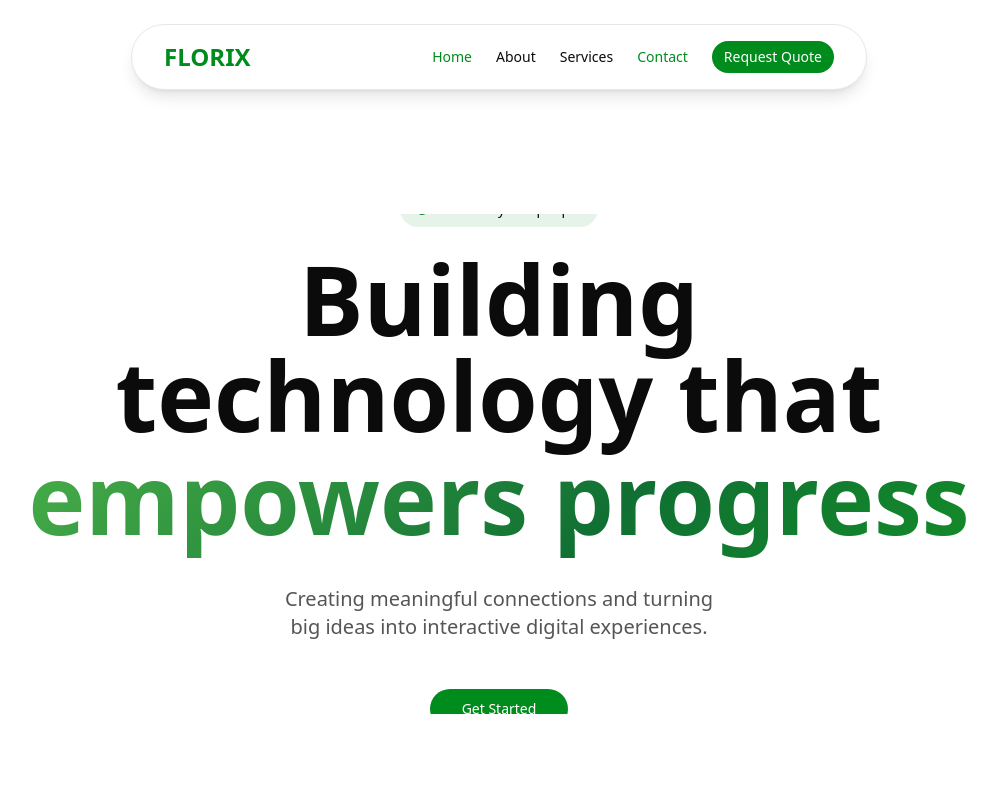
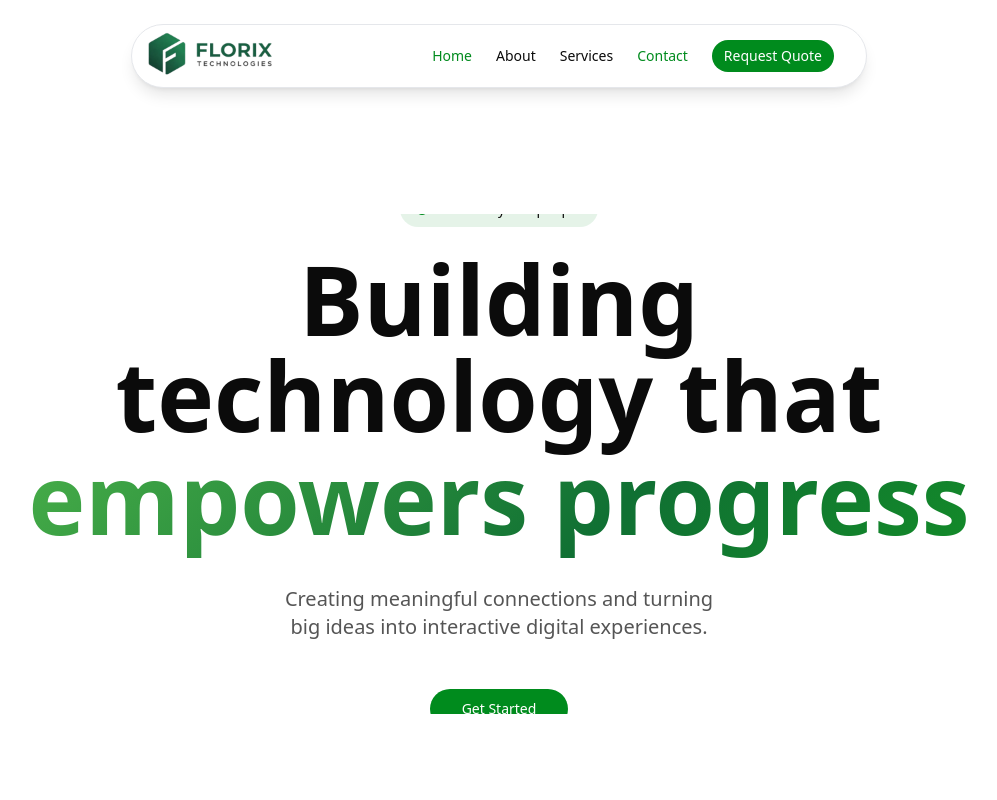
Before and after one commit to obitouchiharinn/Florix-Technologies, a Next.js app: page / in a window 1280 px wide. Shown: the top 800 px of the page, without its empty margins (141-1138 px from the left). Built offline with nearby package versions, Linux system fonts and the light colour scheme.

Commit message:
florix_logo_change

```diff
--- a/app/about/page.tsx
+++ b/app/about/page.tsx
@@ -15,7 +15,7 @@ export default function AboutPage() {
 
   // Parallax transforms
   const heroY = useTransform(scrollYProgress, [0, 0.3], [0, 100])
-  const storyOpacity = useTransform(scrollYProgress, [0.1, 0.3], [0, 1])
+  const storyOpacity = useTransform(scrollYProgress, [0, 1], [1, 1])
   const storyY = useTransform(scrollYProgress, [0.1, 0.3], [100, 0])
   const expertiseOpacity = useTransform(scrollYProgress, [0.3, 0.5], [0, 1])
   const expertiseY = useTransform(scrollYProgress, [0.3, 0.5], [100, 0])
@@ -77,7 +77,7 @@ export default function AboutPage() {
         ></div>
 
         <motion.div ref={heroRef} style={{ y: heroY }} className="max-w-6xl mx-auto relative z-10">
-          <div className="text-center mb-20">
+          <div className="text-center mb-5">
             <motion.div
               initial={{ opacity: 0, scale: 0.8 }}
               whileInView={{ opacity: 1, scale: 1 }}
@@ -100,7 +100,7 @@ export default function AboutPage() {
           </div>
         </motion.div>
       </div>
-
+{/*
       <div className="max-w-6xl mx-auto px-6 py-20 grid md:grid-cols-3 gap-6 mb-20">
         {[
           { label: "Projects Completed", value: 600, icon: "⚡" },
--- a/app/layout.tsx
+++ b/app/layout.tsx
@@ -1,6 +1,5 @@
 import type { Metadata } from 'next'
 import { Geist, Geist_Mono } from 'next/font/google'
-import { Analytics } from '@vercel/analytics/next'
 import './globals.css'
 
 const _geist = Geist({ subsets: ["latin"] });
@@ -38,7 +37,6 @@ export default function RootLayout({
     <html lang="en">
       <body className={`font-sans antialiased`}>
         {children}
-        <Analytics />
       </body>
     </html>
   )
--- a/components/navbar.tsx
+++ b/components/navbar.tsx
@@ -47,10 +47,10 @@ export function Navbar({ hide = false }: NavbarProps) {
       )}
     >
       {/* Pill-shaped navbar with white background */}
-      <div className="relative flex items-center justify-between gap-8 bg-white px-4 md:px-8 py-4 rounded-full shadow-lg border border-gray-200">
+      <div className="relative flex items-center justify-between gap-8 bg-white px-4 md:px-8 py-2 rounded-full shadow-lg border border-gray-200 h-16">
         {/* Logo */}
-        <Link href="/" className="text-2xl font-bold flex items-center gap-3">
-          <span className="text-primary">FLORIX</span>
+        <Link href="/" className="text-2xl font-bold flex items-center gap-3 -ml-10 md:-ml-14 ">
+          <img src="/Florix.png" alt="Florix Logo" className="h-34  w-auto" />
         </Link>
 
         {/* Desktop Navigation Links */}
```
Also changed, not shown: public/Florix.png (added).
